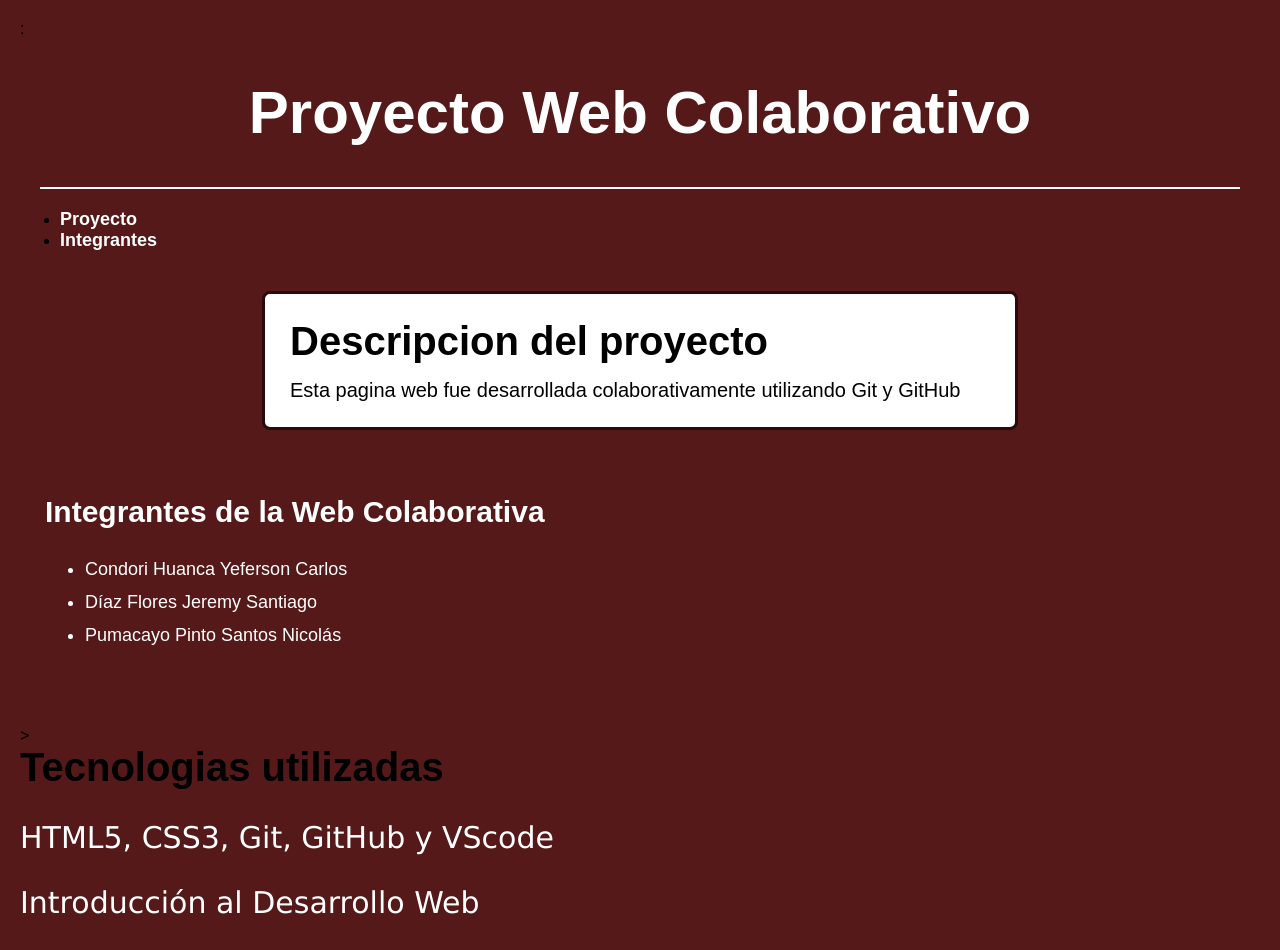
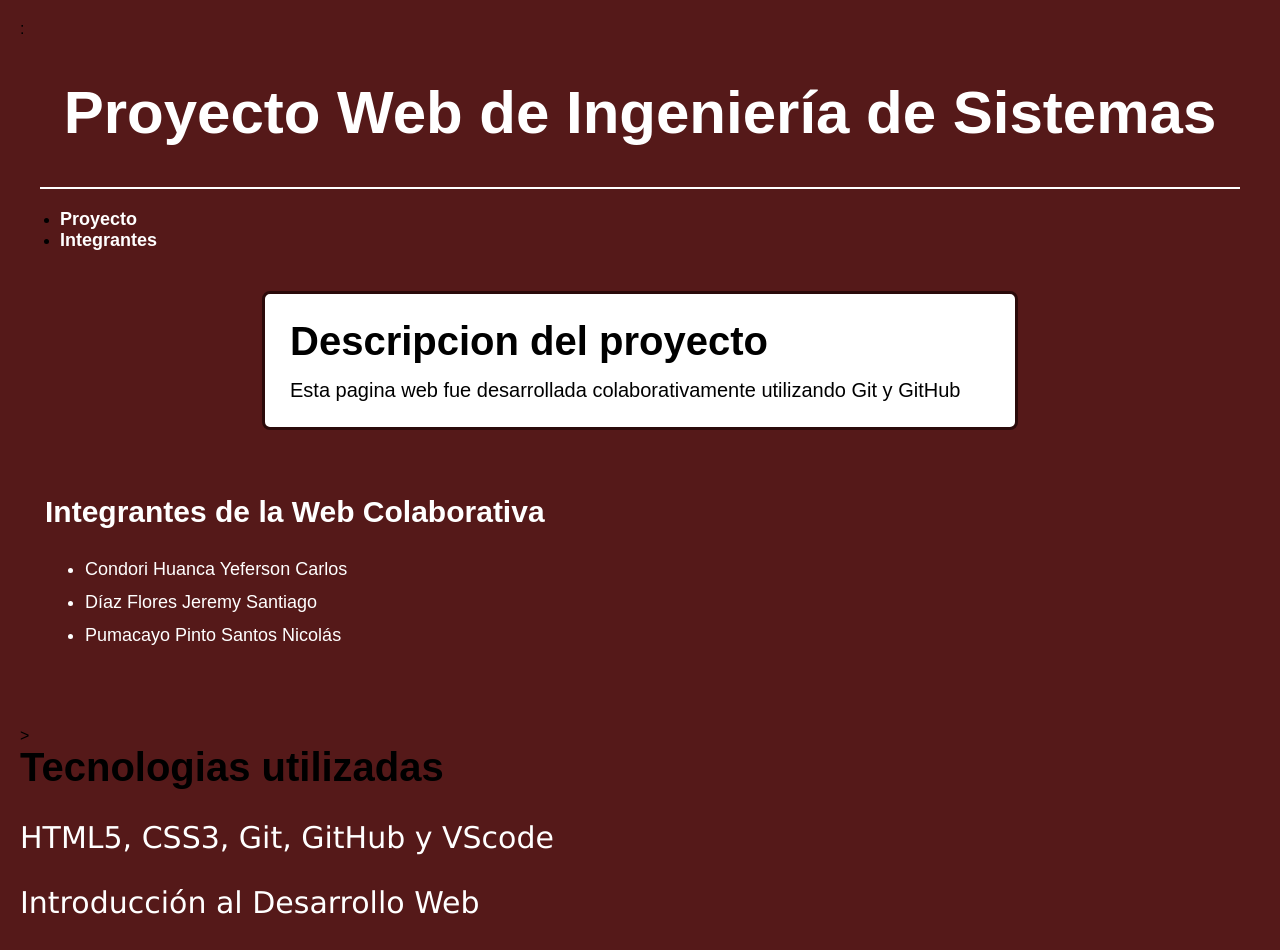
Before and after one commit to jdiazflor-sudo/WebColaborativa, a plain HTML site: page index.html in a window 1280 px wide. Drawn offline with Linux system fonts and the light colour scheme.

Commit message:
Simulación del conflicto Integrante A

```diff
--- a/index.html
+++ b/index.html
@@ -13,7 +13,7 @@
     <body>
         <header>
             <!--Titulo visible-->
-            <h1>Proyecto Web Colaborativo</h1>
+            <h1>Proyecto Web de Ingeniería de Sistemas</h1>
             <hr>
             <!--Seccion para "id"-->
             <nav>
@@ -48,6 +48,7 @@
             </section>
 </section>
         </main>
+
         <!--Pie de Pagina-->
         <footer>
             <p>Introducción al Desarrollo Web</p>
```
